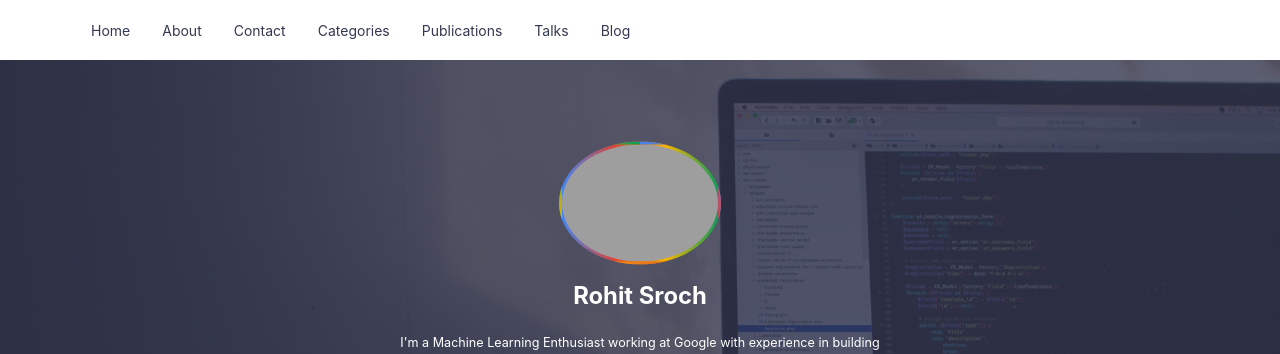
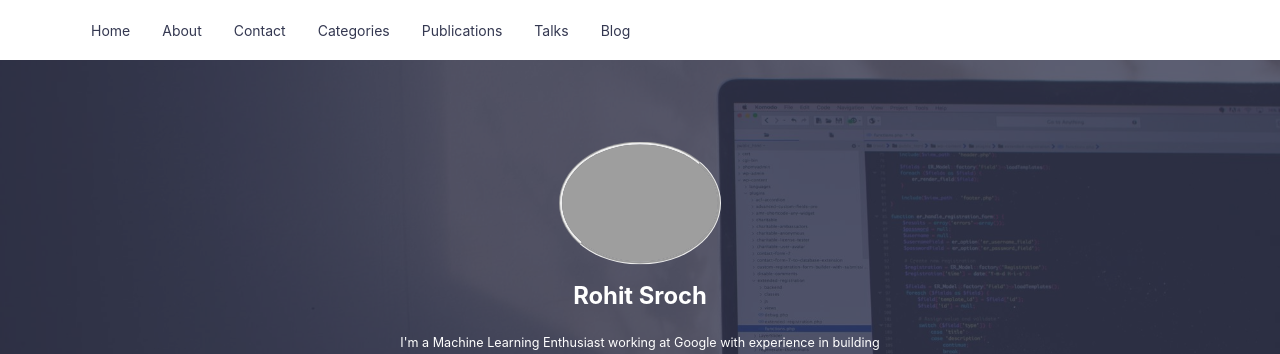
Before and after one commit to rohitsroch/rohitsroch.github.io, a Jekyll site: the page built from index.md, in a window 1280 px wide. Shown: the top 354 px of the page. Built offline with Jekyll 4.4.1, drawn with Linux system fonts in a browser that asks for light colours.

Commit message:
bump to latest

```diff
--- a/assets/css/main.css
+++ b/assets/css/main.css
@@ -1561,11 +1561,11 @@
     margin-right: auto;
     border-radius: 50%;
     border-style: groove;
-    border-image: conic-gradient(
+    /* border-image: conic-gradient(
         #4285F4, #DB4437, #F4B400, #0F9D58
     ) 2;
     background: -webkit-gradient(left, #4285F4, #DB4437, #F4B400, #0F9D58);
-    background: linear-gradient(to right, #4285F4, #DB4437, #F4B400, #0F9D58);
+    background: linear-gradient(to right, #4285F4, #DB4437, #F4B400, #0F9D58); */
 }
 
 
@@ -1578,11 +1578,11 @@
         margin-right: auto;
         border-radius: 50%;
         border-style: groove;
-        border-image: conic-gradient(
+        /* border-image: conic-gradient(
         #4285F4, #DB4437, #F4B400, #0F9D58
         ) 2;
         background: -webkit-gradient(left, #4285F4, #DB4437, #F4B400, #0F9D58);
-        background: linear-gradient(to right, #4285F4, #DB4437, #F4B400, #0F9D58);
+        background: linear-gradient(to right, #4285F4, #DB4437, #F4B400, #0F9D58); */
     }
 }
 
```
